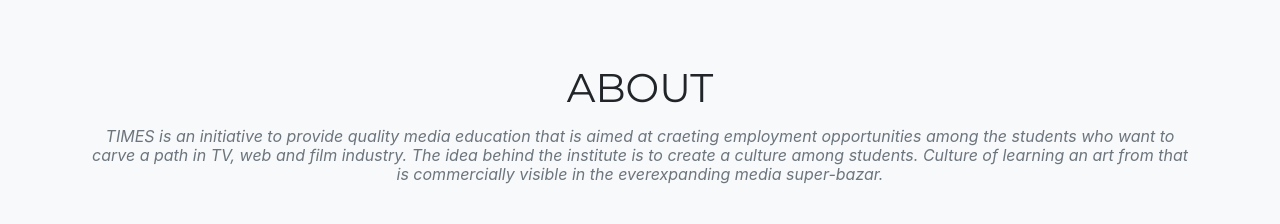
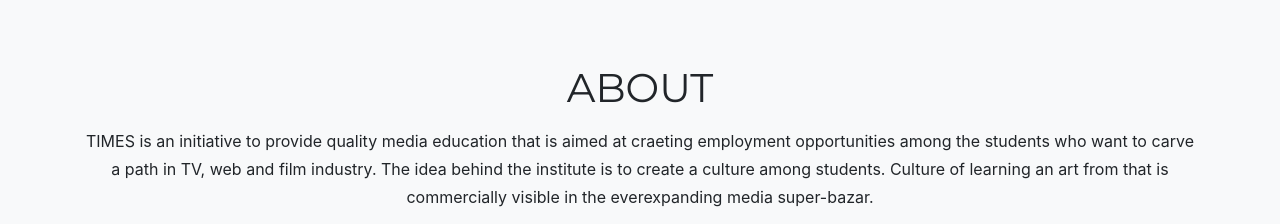
Before and after one commit to million-dollar-baby/theramin2, a website with bundled scripts: page index.html in a window 1280 px wide. Shown: the part 4580-4804 px from the top of the page. Built offline with nearby package versions, Linux system fonts and the light colour scheme; grey boxes are pictures that could not be loaded; a web font is replaced by a local one.

Commit message:
done
done

```diff
--- a/index.html
+++ b/index.html
@@ -304,8 +304,8 @@
       <div class="row">
         <div class="col-lg-12 text-center">
           <h2 class="section-heading text-uppercase">About</h2>
-          <h3 class="section-subheading text-muted">TIMES is an initiative to provide quality media education that is aimed at craeting employment opportunities among the students who want to carve a path in TV, web and film industry.
-		  The idea behind the institute is to create a culture among students. Culture of learning an art from that is commercially visible in the everexpanding media super-bazar.</h3>
+          <p>TIMES is an initiative to provide quality media education that is aimed at craeting employment opportunities among the students who want to carve a path in TV, web and film industry.
+		  The idea behind the institute is to create a culture among students. Culture of learning an art from that is commercially visible in the everexpanding media super-bazar.</p>
         </div>
       </div>
       <div class="row">
```
